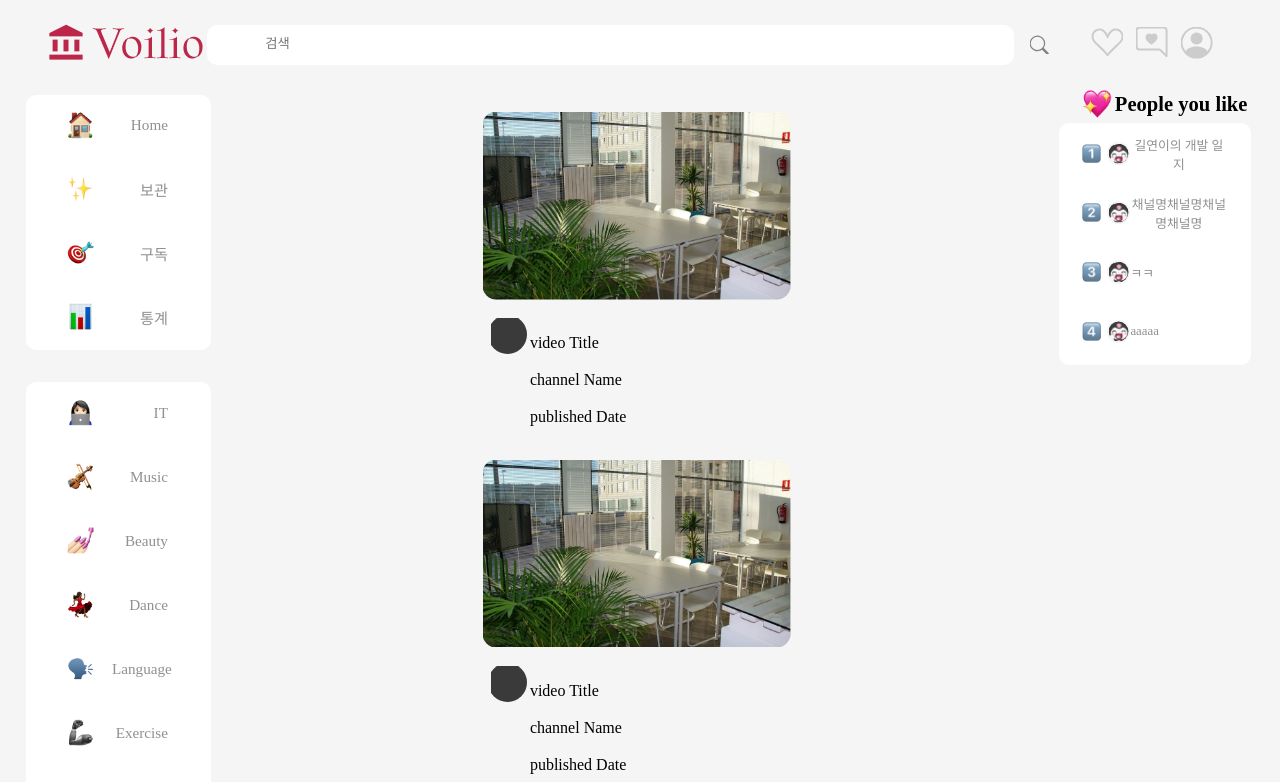
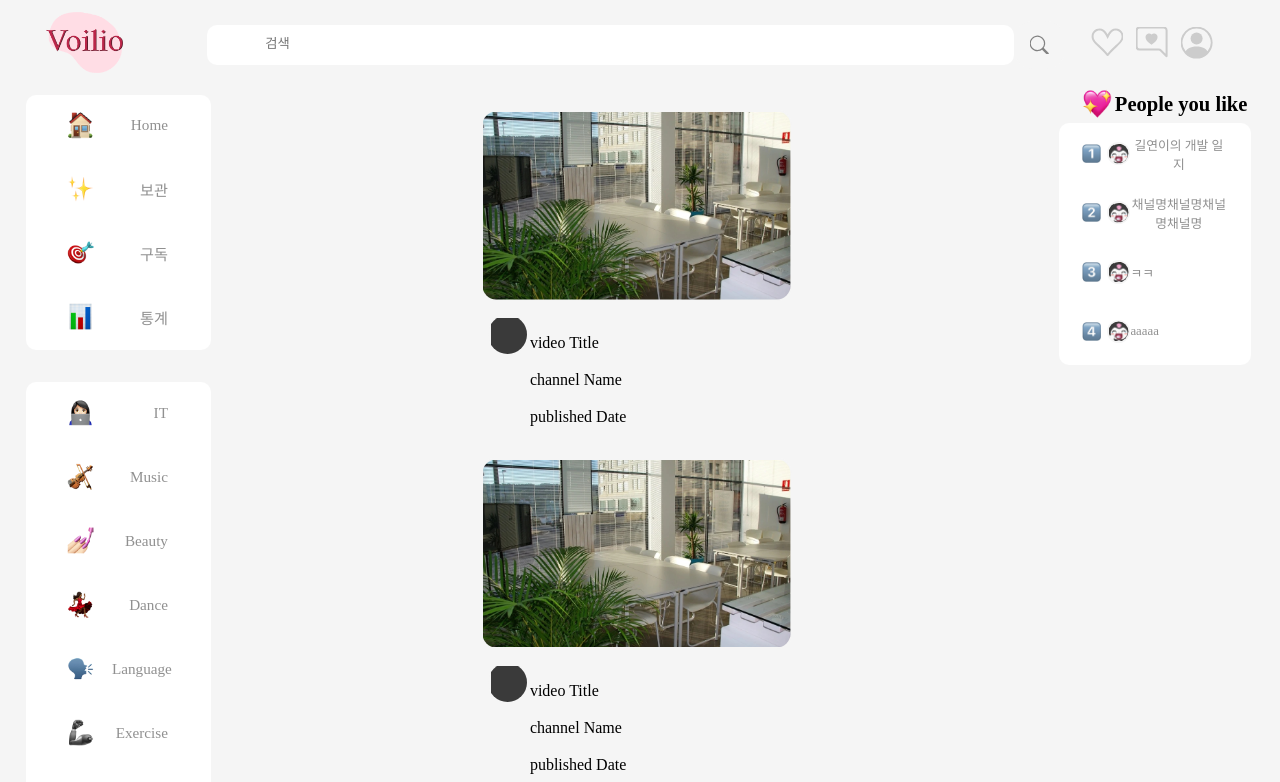
Before and after one commit to Team-Port/Voilio-Frontend, a React (Create React App) app: page / in a window 1280 px wide. Shown: the top 782 px of the page. Built offline with nearby package versions, Linux system fonts and the light colour scheme; a web font is replaced by a local one.

Commit message:
[#1]Design: Logo 사진 변경

```diff
--- a/src/component/Header.jsx
+++ b/src/component/Header.jsx
@@ -8,7 +8,7 @@ const Header = () => {
     return (
         <div className='header'>
         <div className='logoArea'>
-            <img className='headerLogo' src={'asset/voilioLogo.png'}></img>
+            <img className='headerLogo' src={'asset/voilio.png'}></img>
         </div>
         <div className='search-InputArea'>
             <input
--- a/src/component/header.css
+++ b/src/component/header.css
@@ -15,6 +15,10 @@
     padding-left: 2.5rem;
     padding-right: 1rem;
     cursor: pointer;
+  }
+
+  .headerLogo{
+    width: 6vw;
   }
 
   .search-InputArea{
```
Also changed, not shown: public/asset/voilio.png (added).
